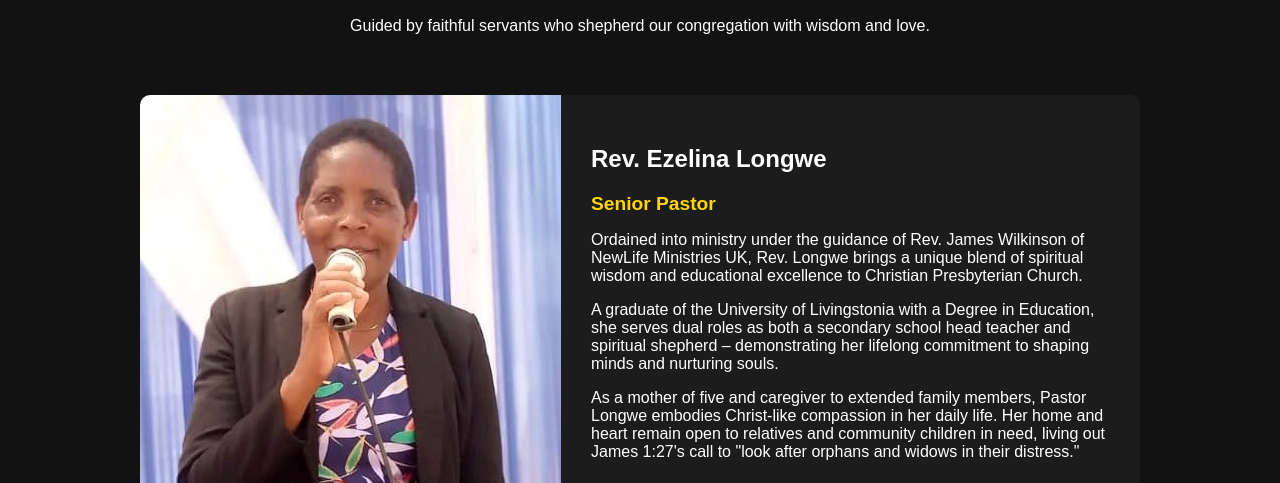
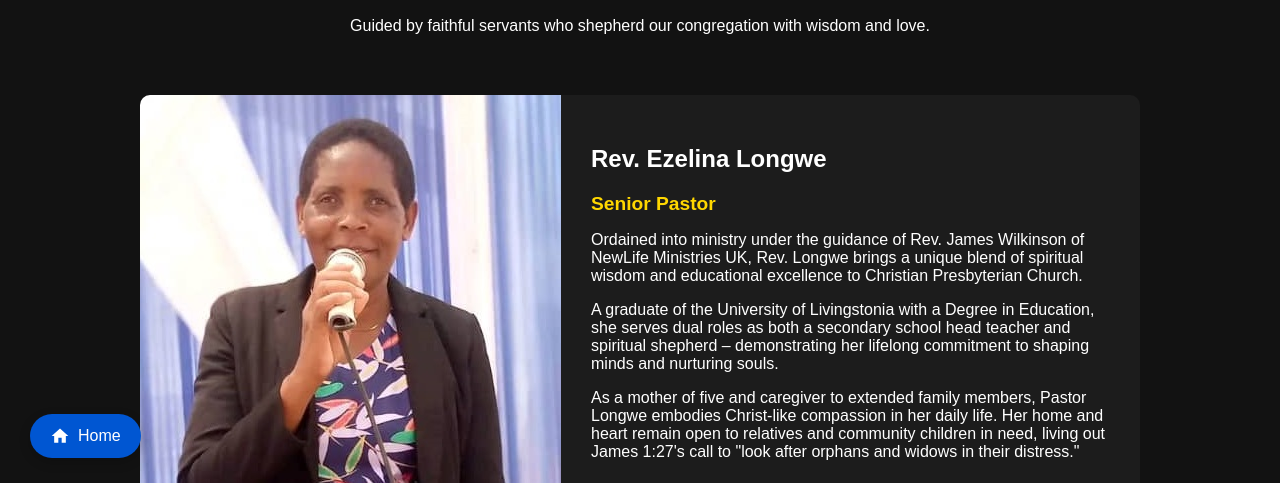
Before and after one commit to vitu-pixel/cpc, a plain HTML site: page leadership.html in a window 1280 px wide. Shown: the part 312-795 px from the top of the page. Drawn offline with Linux system fonts and the light colour scheme.

Commit message:
Update style.css

```diff
--- a/style.css
+++ b/style.css
@@ -154,3 +154,30 @@ nav { margin-top: 20px; background: #1c1c1c; width: 100%; position: relative; z-
     font-size: 1rem;
   }
 }
+.home-button {
+  position: fixed;
+  bottom: 30px;
+  left: 30px;
+  background: #0056D2;
+  color: white;
+  padding: 12px 20px;
+  border-radius: 50px;
+  text-decoration: none;
+  display: flex;
+  align-items: center;
+  gap: 8px;
+  z-index: 100;
+  box-shadow: 0 4px 12px rgba(0,0,0,0.2);
+  transition: all 0.3s ease;
+}
+
+.home-button:hover {
+  background: #0044aa;
+  transform: translateY(-3px);
+}
+
+.home-icon {
+  width: 20px;
+  height: 20px;
+  fill: currentColor;
+}
```
